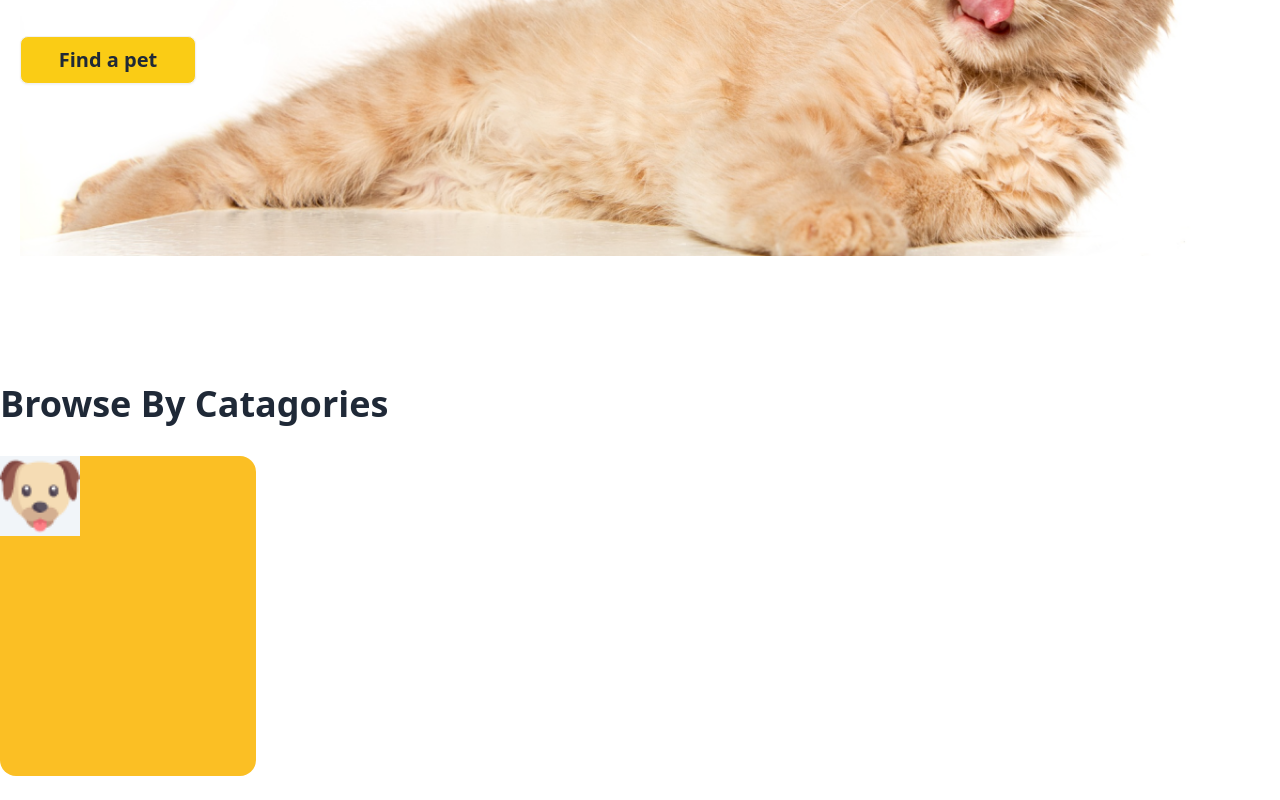
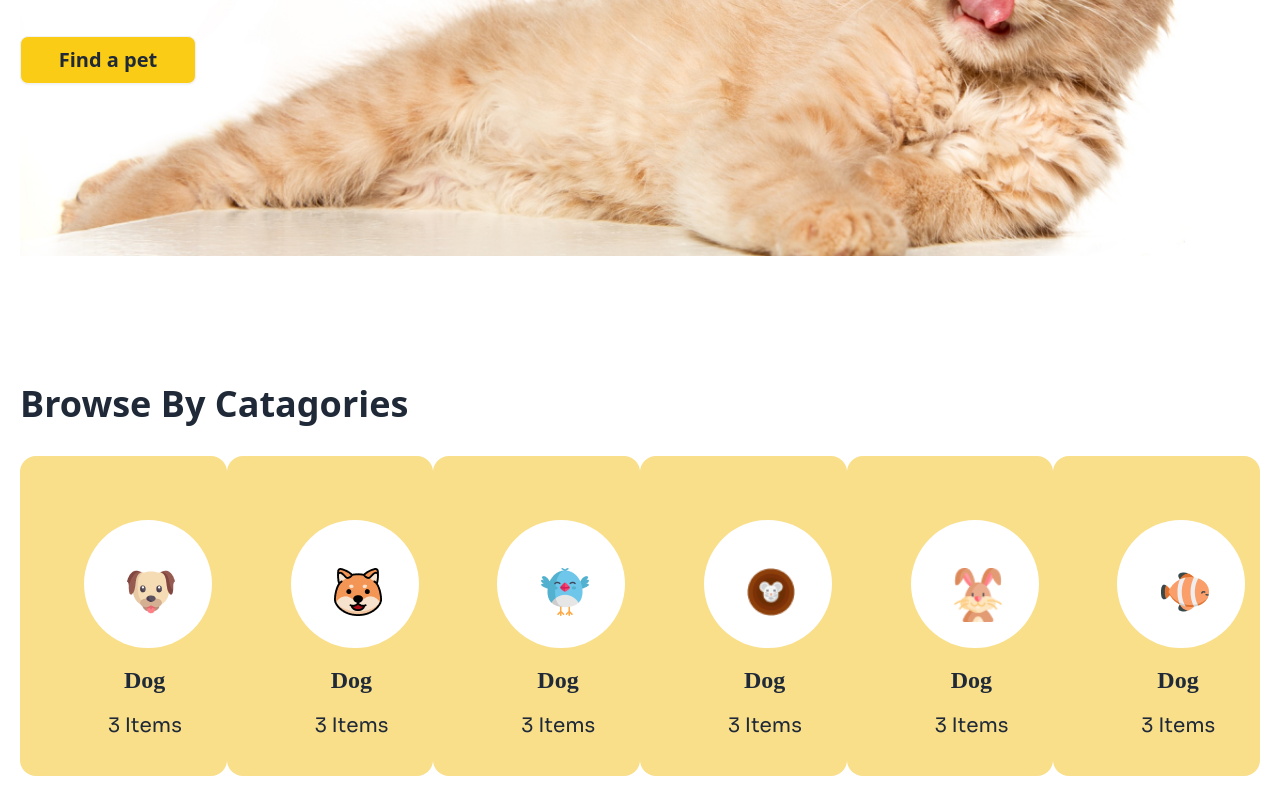
Before and after one commit to fazleshifat/pets-home, a plain HTML site: page index.html in a window 1280 px wide. Shown: the part 540-1340 px from the top of the page. Before the commit the page ends 1316 px from the top, so only its background shows below. Drawn offline with nearby package versions, Linux system fonts and the light colour scheme; a web font is replaced by a local one.

Commit message:
added Pet categories section

```diff
--- a/index.html
+++ b/index.html
@@ -48,7 +48,7 @@
             <div class="navbar container mx-auto color-secondary border-b-2 border-orange-800 lg:border-none">
                 <div class="navbar mx-auto">
                     <div class="navbar-start">
-                        <!-- Navfor dekstop -->
+                        <!-- Nav for dekstop -->
                         <img src="assets/logo-header.png" alt="logo" class="w-7 lg:w-auto">
                         <a class="btn btn-ghost text-2xl lg:text-4xl font-medium font-primary ">Pets Home</a>
                     </div>
@@ -74,22 +74,24 @@
                         <i class="fa-solid fa-bars text-2xl"></i>
                     </div>
                 </div>
-             </div>
+            </div>
         </div>
 
 
         <!-- Hero section -->
 
         <!-- <section class="container mx-auto lg:h-[70rem] bg-[url('./assets/cat-big-copy.png')]  bg-center bg-cover"> -->
-        <section class="container mx-auto px-5">
+        <section class="container mx-auto px-5 ">
 
             <!-- text content of hero section -->
-            <div class=" space-y-3 lg:space-y-14 lg:absolute mt-12 lg:mt-32 mx-auto">
-                <h1 class=" text-3xl lg:text-6xl font-bold leading-tight font-primary">Pamper Your Pet,<br> Because They Deserve <br class="hidden lg:flex">
+            <div class=" space-y-3 lg:space-y-14 lg:absolute mt-12 lg:mt-32 mx-auto ">
+                <h1 class=" text-3xl lg:text-6xl font-bold leading-tight font-primary">Pamper Your Pet,<br> Because They
+                    Deserve <br class="hidden lg:flex">
                     the Bes</h1>
-                <p class="text-sm lg:text-2xl">Discover a world of treats, toys, and essentials handpicked for <br class="hidden lg:flex"> your furry
+                <p class="text-sm lg:text-2xl z-20">Discover a world of treats, toys, and essentials handpicked for <br
+                        class="hidden lg:flex"> your furry
                     friends. Shop now and make tails wag with joy!</p>
-                <button class="btn text-sm lg:text-xl w-32 lg:w-44 bg-yellow-400">Find a pet</button>
+                <button class="btn text-sm lg:text-xl w-32 lg:w-44 bg-yellow-400 z-20">Find a pet</button>
             </div>
 
             <!-- banner iamge -->
@@ -97,19 +99,116 @@
                 <img src="assets/cat-big-copy.png" alt="cat" class="mx-auto">
             </div>
         </section>
+    </header>
 
-        <!-- browse by catagories section -->
-        <section class="container mx-auto mt-32 space-y-8">
-            <h1 class="text-4xl font-bold">Browse By Catagories</h1>
+
+
+    <!-- browse by catagories section -->
+    <main>
+        <section class="container mx-auto mt-32 space-y-8 px-5">
+            <h1 class="text-2xl lg:text-4xl font-bold">Browse By Catagories</h1>
 
             <!-- browse catagories cards -->
-            <div>
-                <div class="w-64 h-80 bg-amber-400 rounded-2xl">
-                    <img src="assets/dog-cartoon.png" alt="dog" class="w-20 bg-slate-100 ">
+            <div class="flex justify-between flex-wrap lg:flex-nowrap">
+
+                <!-- 6 cards -->
+                <div class="relative w-36 h-48 lg:w-64 lg:h-80 bg-[#F9DF8A] rounded-2xl mb-6">
+                    <div
+                        class="absolute left-[2rem] lg:left-[4rem] mt-6 lg:mt-16 w-20 h-20 lg:w-32 lg:h-32 bg-white rounded-full">
+                    </div>
+                    <img src="assets/dog-cartoon.png" alt="dog"
+                        class="absolute w-10 lg:w-12 left-[3.3rem] lg:left-[6.7rem] top-11 lg:top-28">
+                    <h3
+                        class="absolute text-xl lg:text-2xl font-bold font-primary left-[3.2rem] lg:left-[6.5rem] top-[7.5rem] lg:top-52">
+                        Dog</h3>
+                    <h3
+                        class="absolute text-sm lg:text-xl font-normal font-secondary left-[3rem] lg:left-[5.5rem] top-[10rem] lg:top-64">
+                        3 Items</h3>
+
+                </div>
+
+
+                <div class="relative w-36 h-48 lg:w-64 lg:h-80 bg-[#F9DF8A] rounded-2xl mb-6">
+                    <div
+                        class="absolute left-[2rem] lg:left-[4rem] mt-6 lg:mt-16 w-20 h-20 lg:w-32 lg:h-32 bg-white rounded-full">
+                    </div>
+                    <img src="assets/cat-cartoon.png" alt="dog"
+                        class="absolute w-10 lg:w-12 left-[3.3rem] lg:left-[6.7rem] top-11 lg:top-28">
+                    <h3
+                        class="absolute text-xl lg:text-2xl font-bold font-primary left-[3.2rem] lg:left-[6.5rem] top-[7.5rem] lg:top-52">
+                        Dog</h3>
+                    <h3
+                        class="absolute text-sm lg:text-xl font-normal font-secondary left-[3rem] lg:left-[5.5rem] top-[10rem] lg:top-64">
+                        3 Items</h3>
+
+                </div>
+
+                <div class="relative w-36 h-48 lg:w-64 lg:h-80 bg-[#F9DF8A] rounded-2xl mb-6">
+                    <div
+                        class="absolute left-[2rem] lg:left-[4rem] mt-6 lg:mt-16 w-20 h-20 lg:w-32 lg:h-32 bg-white rounded-full">
+                    </div>
+                    <img src="assets/bird-cartoon.png" alt="dog"
+                        class="absolute w-10 lg:w-12 left-[3.3rem] lg:left-[6.7rem] top-11 lg:top-28">
+                    <h3
+                        class="absolute text-xl lg:text-2xl font-bold font-primary left-[3.2rem] lg:left-[6.5rem] top-[7.5rem] lg:top-52">
+                        Dog</h3>
+                    <h3
+                        class="absolute text-sm lg:text-xl font-normal font-secondary left-[3rem] lg:left-[5.5rem] top-[10rem] lg:top-64">
+                        3 Items</h3>
+
+                </div>
+
+
+                <div class="relative w-36 h-48 lg:w-64 lg:h-80 bg-[#F9DF8A] rounded-2xl mb-6">
+                    <div
+                        class="absolute left-[2rem] lg:left-[4rem] mt-6 lg:mt-16 w-20 h-20 lg:w-32 lg:h-32 bg-white rounded-full">
+                    </div>
+                    <img src="assets/mouse-cartoon.png" alt="dog"
+                        class="absolute w-10 lg:w-12 left-[3.3rem] lg:left-[6.7rem] top-11 lg:top-28">
+                    <h3
+                        class="absolute text-xl lg:text-2xl font-bold font-primary left-[3.2rem] lg:left-[6.5rem] top-[7.5rem] lg:top-52">
+                        Dog</h3>
+                    <h3
+                        class="absolute text-sm lg:text-xl font-normal font-secondary left-[3rem] lg:left-[5.5rem] top-[10rem] lg:top-64">
+                        3 Items</h3>
+
+                </div>
+
+
+                <div class="relative w-36 h-48 lg:w-64 lg:h-80 bg-[#F9DF8A] rounded-2xl mb-6">
+                    <div
+                        class="absolute left-[2rem] lg:left-[4rem] mt-6 lg:mt-16 w-20 h-20 lg:w-32 lg:h-32 bg-white rounded-full">
+                    </div>
+                    <img src="assets/rabbit-cartoon.png" alt="dog"
+                        class="absolute w-10 lg:w-12 left-[3.3rem] lg:left-[6.7rem] top-11 lg:top-28">
+                    <h3
+                        class="absolute text-xl lg:text-2xl font-bold font-primary left-[3.2rem] lg:left-[6.5rem] top-[7.5rem] lg:top-52">
+                        Dog</h3>
+                    <h3
+                        class="absolute text-sm lg:text-xl font-normal font-secondary left-[3rem] lg:left-[5.5rem] top-[10rem] lg:top-64">
+                        3 Items</h3>
+
+                </div>
+
+
+                <div class="relative w-36 h-48 lg:w-64 lg:h-80 bg-[#F9DF8A] rounded-2xl mb-6">
+                    <div
+                        class="absolute left-[2rem] lg:left-[4rem] mt-6 lg:mt-16 w-20 h-20 lg:w-32 lg:h-32 bg-white rounded-full">
+                    </div>
+                    <img src="assets/fish-cartoon.png" alt="dog"
+                        class="absolute w-10 lg:w-12 left-[3.3rem] lg:left-[6.7rem] top-11 lg:top-28">
+                    <h3
+                        class="absolute text-xl lg:text-2xl font-bold font-primary left-[3.2rem] lg:left-[6.5rem] top-[7.5rem] lg:top-52">
+                        Dog</h3>
+                    <h3
+                        class="absolute text-sm lg:text-xl font-normal font-secondary left-[3rem] lg:left-[5.5rem] top-[10rem] lg:top-64">
+                        3 Items</h3>
+
                 </div>
             </div>
         </section>
-    </header>
+    </main>
+
 </body>
 
 </html>
```
